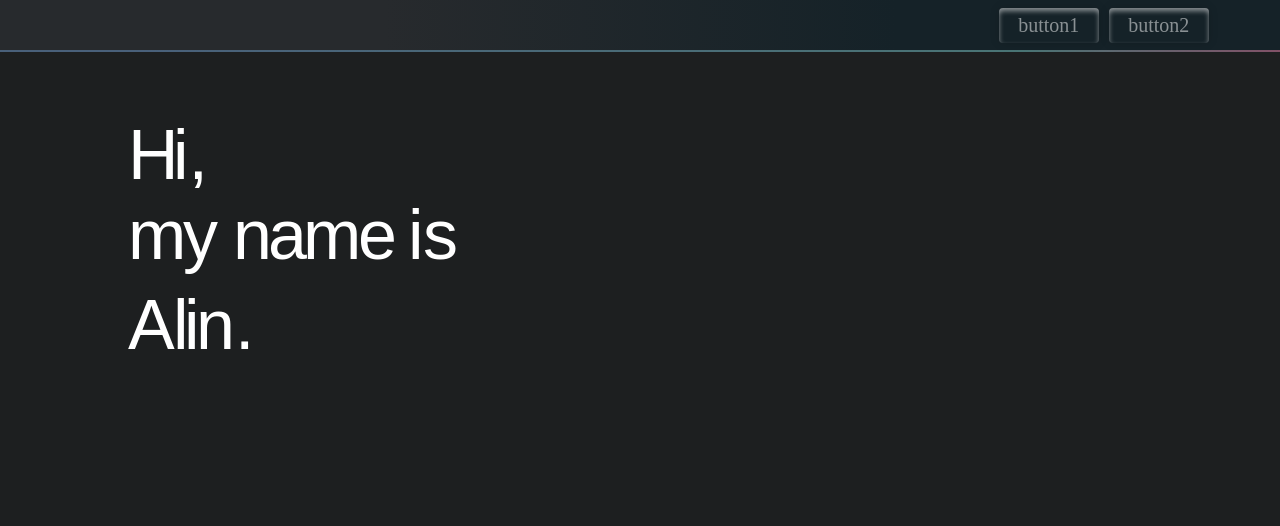
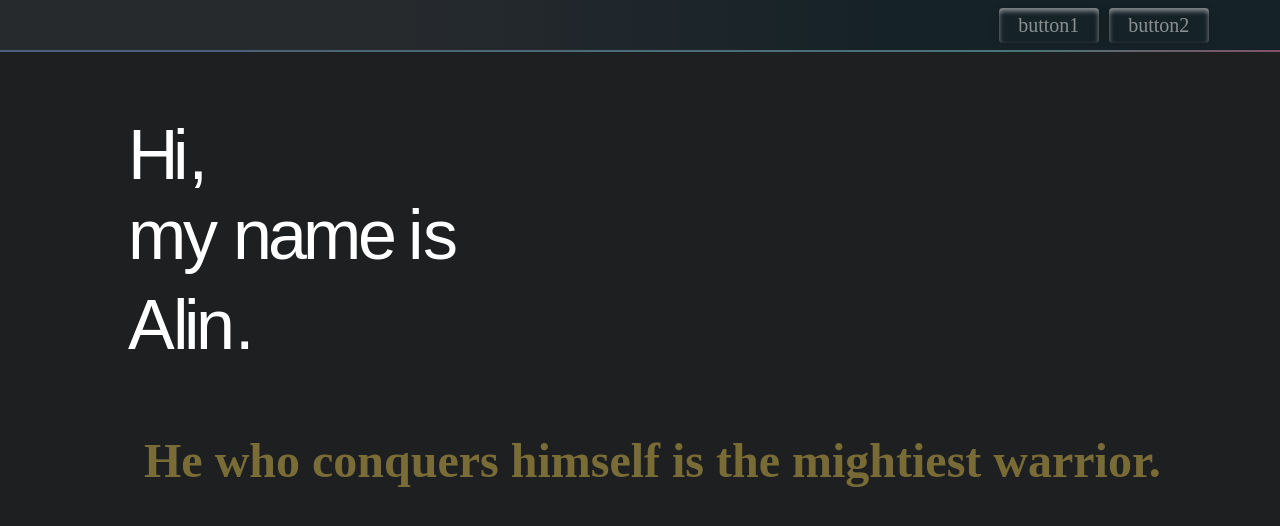
Before and after one commit to AlinMican1/Website-Portfolio, a React (Create React App) app: page / in a window 1280 px wide. Shown: the top 526 px of the page. Built offline with nearby package versions, Linux system fonts and the light colour scheme.

Commit message:
Works on animations.

```diff
--- a/src/App.js
+++ b/src/App.js
@@ -3,12 +3,16 @@ import NavBar from './components/UI/organism/navBar';
 import IntroHeader from './components/UI/atom/animations/introHeader';
 import React from 'react';
 import CustomTitle from './components/UI/atom/animations/customTitle';
+import QuoteText from './components/UI/atom/animations/quoteText';
+import GifAnimation from './components/UI/atom/animations/gifAnimation';
 
 class App extends React.Component {
   render() {
     return (
       <div className="App">
+        <GifAnimation gifUrl={"https://giphy.com/gifs/scaler-official-funny-cartoon-coding-HLB0nLA36GCCo6JuB5"} />
         <CustomTitle />
+        <QuoteText quote={"He who conquers himself is the mightiest warrior."} author={"- Confucius "}  />
         <NavBar />
 
       </div>
--- /dev/null
+++ b/src/components/UI/atom/animations/gifAnimation.jsx
@@ -0,0 +1,24 @@
+import React from 'react';
+import './gifAnimation.css';
+import PropTypes from 'prop-types';
+
+export const GifAnimation = ({gifUrl}) => {
+    return (
+        <body className="gif-wrapper" >
+            background-image:url({gifUrl})
+
+        </body>
+  )
+};
+GifAnimation.propTypes = {
+    gifUrl: PropTypes.string,
+    author: PropTypes.string
+  };
+
+  GifAnimation.defaultProps = {
+    quote: "Quote",
+    author: "Author"
+  };
+
+
+  export default GifAnimation;
--- /dev/null
+++ b/src/components/UI/atom/animations/quoteText.css
@@ -0,0 +1,186 @@
+.container {
+    font-family: 'Yrsa', Times New Roman, serif;
+
+    left: 100%;
+    height: 0vh;
+    display: grid;
+    grid-template: 1fr 1fr / 1fr 1fr;
+    grid-gap: 10px;
+
+}
+
+.wrapper {
+    font-family: 'Yrsa', Times New Roman, serif;
+
+
+    position: absolute;
+    /*This part is important for centering*/
+    display: grid;
+    place-items: center;
+
+    top: 40vh;
+
+  }
+.effect {
+    display: flex;
+    flex-direction: column;
+    justify-content: center;
+    align-items: center;
+    text-align: center;
+    padding: 1em;
+    cursor: pointer;
+    color:  #d7b94c;
+}
+
+.effect__heading {
+    font-size: 3em;
+    line-height: 1.2;
+    position: relative;
+    z-index: 2;
+}
+.effect__heading:after {
+    content: '';
+    position: absolute;
+}
+.effect__subheading {
+    font-family: 'Hindi', Avenir, sans-serif;
+    font-size: 1.2em;
+    line-height: 2;
+    letter-spacing: 0.04em;
+}
+.effect-a {
+    opacity: 0.5;
+    transition: opacity 0.3s cubic-bezier(0.5, 0, 0.5, 1);
+}
+.effect-a .effect__heading:after {
+    opacity: 0;
+    bottom: 2px;
+    left: 0;
+    height: 10px;
+    width: 100%;
+    background: #000;
+    z-index: -1;
+    transform-origin: 0% 50%;
+    transform: scaleX(0);
+    transition: transform 0.5s cubic-bezier(0.5, 0, 0.5, 1);
+}
+.effect-a .effect__subheading {
+    opacity: 0;
+    transform: translateX(-50%);
+    transition: opacity 0.5s cubic-bezier(0.5, 0, 0.5, 1), transform 0.5s cubic-bezier(0.5, 0, 0.5, 1);
+}
+.effect-a:hover {
+    opacity: 1;
+}
+.effect-a:hover .effect__heading:after {
+    opacity: 0.1;
+    transform: scaleX(1);
+}
+.effect-a:hover .effect__subheading {
+    transform: translateX(0%);
+    opacity: 1;
+}
+.effect-b {
+    opacity: 0.5;
+    transition: opacity 0.3s cubic-bezier(0.5, 0, 0.5, 1);
+}
+.effect-b .effect__heading:after {
+    opacity: 0;
+    content: '⎕';
+    font-size: 15em;
+    line-height: 1;
+    top: 100%;
+    left: 50%;
+    transform-orign: 50% 50%;
+    transform: translate(-50%, -50%) scale(0.8) rotate(45deg);
+    transition: opacity 0.5s cubic-bezier(0.5, 0, 0.5, 1), transform 0.5s cubic-bezier(0.5, 0, 0.5, 1);
+}
+.effect-b .effect__subheading {
+    opacity: 0;
+    transform: scale(0.8) rotate(25deg);
+    transition: opacity 0.5s cubic-bezier(0.5, 0, 0.5, 1), transform 0.5s cubic-bezier(0.5, 0, 0.5, 1);
+}
+.effect-b:hover {
+    opacity: 1;
+}
+.effect-b:hover .effect__subheading {
+    transform: scale(1) rotate(0deg);
+    opacity: 1;
+}
+.effect-b:hover .effect__heading:after {
+    opacity: 0.1;
+    transform: translate(-50%, -50%) scaleX(1) rotate(0deg);
+}
+.effect-c {
+    opacity: 0.5;
+    transition: opacity 0.3s cubic-bezier(0.5, 0, 0.5, 1);
+}
+.effect-c .effect__heading:after {
+    opacity: 0;
+    content: '⎦';
+    font-size: 4em;
+    line-height: 1;
+    top: calc(100% + 20px);
+    left: calc(100% + 20px);
+    transform: translate(-50%, 50%) scale(0.8);
+    transition: opacity 0.5s cubic-bezier(0.5, 0, 0.5, 1), transform 0.5s cubic-bezier(0.5, 0, 0.5, 1);
+}
+.effect-c .effect__heading:before {
+    position: absolute;
+    opacity: 0;
+    content: '⎡';
+    font-size: 4em;
+    line-height: 1;
+    top: 20px;
+    left: -20px;
+    transform: translate(-50%, -150%) scale(0.8);
+    transition: opacity 0.5s cubic-bezier(0.5, 0, 0.5, 1), transform 0.5s cubic-bezier(0.5, 0, 0.5, 1);
+}
+.effect-c .effect__subheading {
+    opacity: 0;
+    transform: translateY(100%);
+    transition: opacity 0.5s cubic-bezier(0.5, 0, 0.5, 1), transform 0.5s cubic-bezier(0.5, 0, 0.5, 1);
+}
+.effect-c:hover {
+    opacity: 1;
+}
+.effect-c:hover .effect__subheading {
+    transform: translateY(0);
+    opacity: 1;
+}
+.effect-c:hover .effect__heading:after, .effect-c:hover .effect__heading:before {
+    opacity: 0.1;
+    transform: translate(-50%, -50%) scale(1);
+}
+.effect-d {
+    opacity: 0.5;
+    transition: opacity 0.3s cubic-bezier(0.5, 0, 0.5, 1);
+}
+.effect-d .effect__heading:after {
+    opacity: 0;
+    top: 50%;
+    left: 50%;
+    height: 40px;
+    width: 50%;
+    background: #000;
+    z-index: -1;
+    transform-origin: 50% 50%;
+    transform: translate(-50%, -50%) rotate(45deg) scaleX(0);
+    transition: transform 0.5s cubic-bezier(0.5, 0, 0.5, 1);
+}
+.effect-d .effect__subheading {
+    opacity: 0;
+    transform: translate(-10px, -10px);
+    transition: opacity 0.5s cubic-bezier(0.5, 0, 0.5, 1), transform 0.5s cubic-bezier(0.5, 0, 0.5, 1);
+}
+.effect-d:hover {
+    opacity: 1;
+}
+.effect-d:hover .effect__heading:after {
+    opacity: 0.1;
+    transform: translate(-50%, -50%) rotate(45deg) scaleX(1);
+}
+.effect-d:hover .effect__subheading {
+    transform: translate(0, 0);
+    opacity: 1;
+}
--- /dev/null
+++ b/src/components/UI/atom/animations/quoteText.jsx
@@ -0,0 +1,28 @@
+import React from 'react';
+import './quoteText.css';
+import PropTypes from 'prop-types';
+
+export const QuoteText = ({quote , author}) => {
+    return (
+        <main className="wrapper">
+            <section className="effect effect-c">
+                <h1 className="effect__heading">
+                        {quote}{" "}
+                </h1>
+            <h2 className="effect__subheading">{author}</h2>
+            </section>
+        </main>
+  )
+};
+QuoteText.propTypes = {
+    quote: PropTypes.string,
+    author: PropTypes.string
+  };
+
+  QuoteText.defaultProps = {
+    quote: "Quote",
+    author: "Author"
+  };
+
+
+  export default QuoteText;
```
Also changed, not shown: src/components/UI/atom/animations/gifAnimation.css (added).
